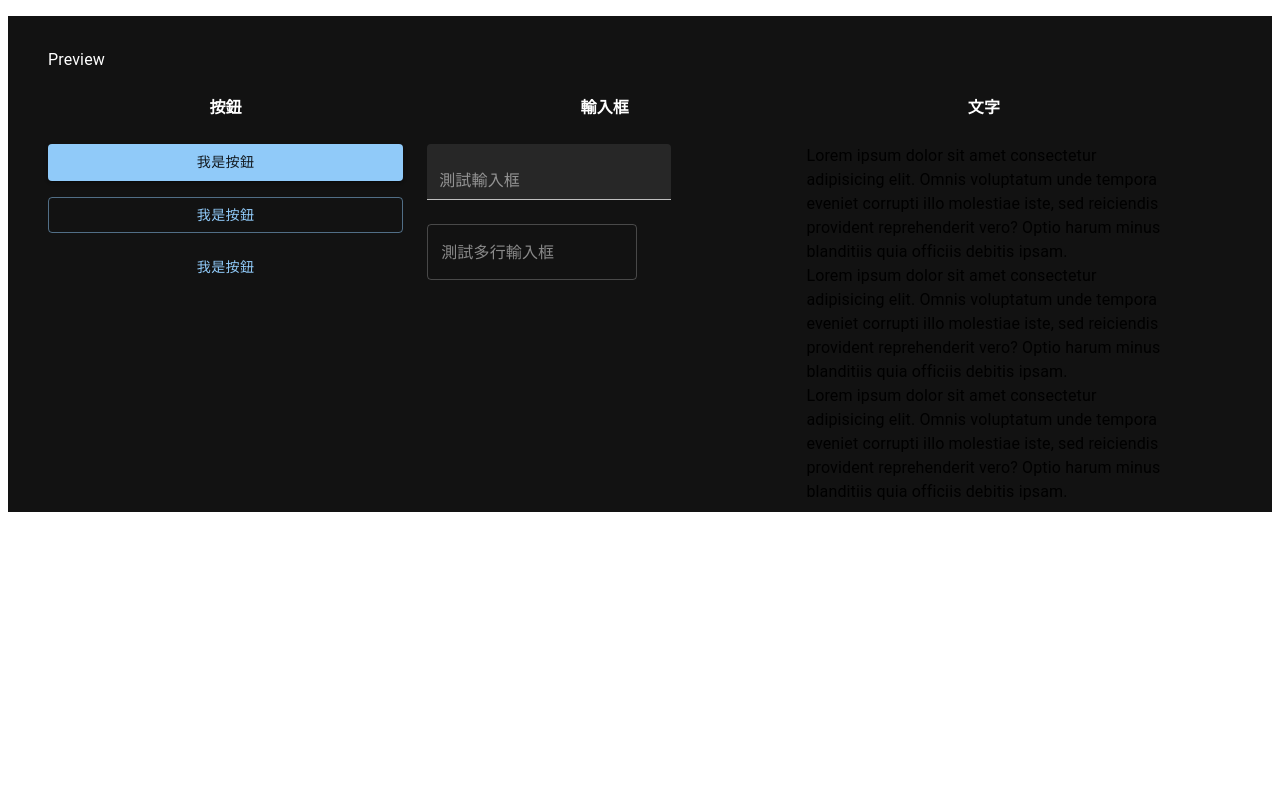
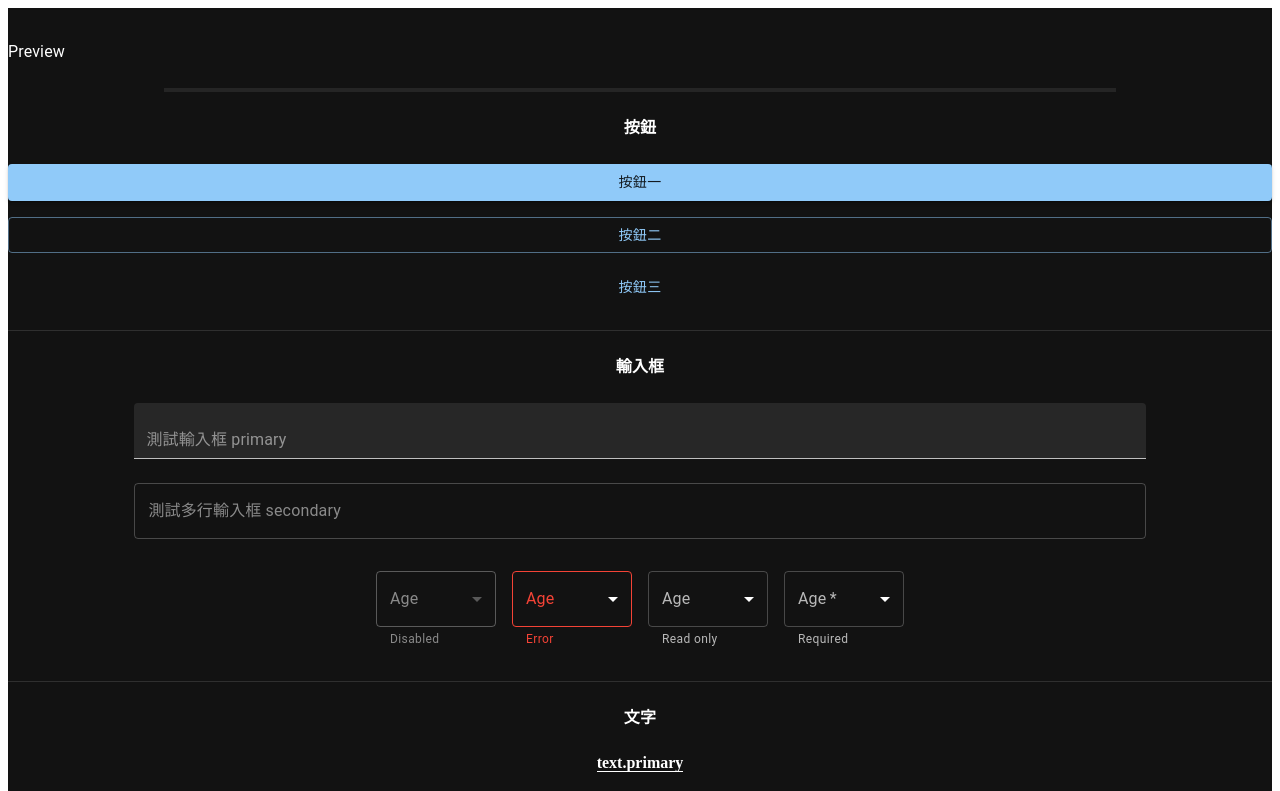
Before and after one commit to arthur-mountain/liberty-compose, a Next.js app: page /test in a window 1280 px wide. Shown: the top 791 px of the page. Built offline with nearby package versions, Linux system fonts and the light colour scheme.

Commit message:
add theme settings
add theme settings

```diff
--- a/src/container/System/SettingItem/SettingItem.tsx
+++ b/src/container/System/SettingItem/SettingItem.tsx
@@ -11,7 +11,7 @@ type Props = {
   handleChange: (e: any) => void; //_.debounce(handleChange(key), 1000)\
 }
 
-const disableColorSettingAry = ['primaryChannel', 'secondaryChannel', 'darkChannel', 'activeChannel'];
+const disableColorSettingAry = ['primaryChannel', 'secondaryChannel', 'darkChannel', 'activeChannel', 'selectedChannel'];
 
 const SettingItem = ({ title, values, isLast, handleChange }: Props) => {
   return (
@@ -40,6 +40,7 @@ const SettingItem = ({ title, values, isLast, handleChange }: Props) => {
         <Box sx={{ ml: 1 }}>
           {Object.keys(values).map(valueKey => {
             if (disableColorSettingAry.indexOf(valueKey) > -1) return;
+
             const inputType = typeof values[valueKey] === 'string' ? 'color' : 'number';
             const inputValue = inputType === 'color' ? Color(values[valueKey]).hex() : values[valueKey];
             const numberProps = inputType === 'color' ? {} : { min: " 0", max: "1", step: "0.1" };
--- a/src/container/Test/Test.tsx
+++ b/src/container/Test/Test.tsx
@@ -1,58 +1,183 @@
 import React from 'react';
+// import { useTheme } from '@mui/material/styles';
 import Box from '@mui/material/Box';
 import Button from '@mui/material/Button';
 import TextField from '@mui/material/TextField';
+import InputLabel from '@mui/material/InputLabel';
+import MenuItem from '@mui/material/MenuItem';
+import FormHelperText from '@mui/material/FormHelperText';
+import FormControl from '@mui/material/FormControl';
+import Select, { SelectChangeEvent } from '@mui/material/Select';
 import Typography from '@mui/material/Typography';
+import Divider from '@mui/material/Divider';
+import Texts from './component/Texts'
 
 const Test = () => {
+  // const theme = useTheme();
+  const [age, setAge] = React.useState('');
+
+  const handleChange = (event: SelectChangeEvent) => {
+    setAge(event.target.value as string);
+  };
+
+  const Title = ({ content }) => (
+    <Typography component='h1' sx={{ height: 'auto', color: 'text.primary', textAlign: 'center', fontWeight: 'bold', mb: 3 }}>
+      {content}
+    </Typography>
+  )
+
   return (
-    <Box sx={{ backgroundColor: 'background.default', px: 5, py: 1, mt: 2 }}>
+    <Box sx={{ backgroundColor: 'background.default', py: 1 }}>
       <Typography component='h1' sx={{ my: 3, height: 'auto', color: 'text.primary' }}>
         Preview
       </Typography>
-      <Box sx={{ display: 'flex', gap: 3, }}>
-        <Box sx={{ flexBasis: '30%' }}>
-          <Typography component='h5' sx={{ height: 'auto', color: 'text.primary', textAlign: 'center', fontWeight: 'bold', mb: 3 }}>
-            按鈕
-          </Typography>
-          <Button variant="contained" sx={{ width: '100%', mb: 2 }}>我是按鈕</Button>
-          <Button variant="outlined" sx={{ width: '100%', mb: 2 }}>我是按鈕</Button>
-          <Button variant="text" sx={{ width: '100%', mb: 2 }}>我是按鈕</Button>
+      <Divider
+        light
+        sx={{ width: '75%', mb: 3, mx: 'auto', borderWidth: '2px' }}
+      />
+      <Box sx={{ display: 'flex', flexWrap: 'wrap' }}>
+        <Box sx={{ width: '100%' }}>
+          <Title content='按鈕' />
+          <Button variant="contained" sx={{ width: '100%', mb: 2 }}>按鈕一</Button>
+          <Button variant="outlined" sx={{ width: '100%', mb: 2 }}>按鈕二</Button>
+          <Button variant="text" sx={{ width: '100%' }}>按鈕三</Button>
         </Box>
-        <Box sx={{ flexBasis: '30%' }}>
-          <Typography component='h5' sx={{ height: 'auto', color: 'text.primary', textAlign: 'center', fontWeight: 'bold', mb: 3 }}>
-            輸入框
-          </Typography>
+        <Divider sx={{ width: '100%', my: 3 }} />
+        <Box sx={{ width: '100%', textAlign: 'center' }}>
+          <Title content='輸入框' />
+          <Box>
             <TextField
               type="text"
               variant="filled"
-            placeholder="測試輸入框"
-            sx={{ mb: 3 }}
+              color="primary"
+              placeholder="測試輸入框 primary"
+              sx={{ mb: 3, width: '80%' }}
             />
+          </Box>
+          <Box>
             <TextField
               type="textArea"
               variant="outlined"
               color="secondary"
               multiline
-            placeholder="測試多行輸入框"
+              placeholder="測試多行輸入框 secondary"
+              sx={{ mb: 3, width: '80%' }}
             />
           </Box>
-        <Box sx={{ display: 'flex', flexDirection: 'column', flexBasis: '30%' }}>
-          <Typography component='h5' sx={{ height: 'auto', color: 'text.primary', textAlign: 'center', fontWeight: 'bold', mb: 3 }}>
-            文字
-          </Typography>
-          <Typography component='h1' sx={{ display: 'block', height: '100%' }}>
-            Lorem ipsum dolor sit amet consectetur adipisicing elit. Omnis voluptatum unde tempora eveniet corrupti illo molestiae iste, sed reiciendis provident reprehenderit vero? Optio harum minus blanditiis quia officiis debitis ipsam.
-          </Typography>
-          <Typography component='p' sx={{ display: 'block', height: '100%' }}>
-            Lorem ipsum dolor sit amet consectetur adipisicing elit. Omnis voluptatum unde tempora eveniet corrupti illo molestiae iste, sed reiciendis provident reprehenderit vero? Optio harum minus blanditiis quia officiis debitis ipsam.
-          </Typography>
-          <Typography component='span' sx={{ display: 'block', height: '100%' }}>
-            Lorem ipsum dolor sit amet consectetur adipisicing elit. Omnis voluptatum unde tempora eveniet corrupti illo molestiae iste, sed reiciendis provident reprehenderit vero? Optio harum minus blanditiis quia officiis debitis ipsam.
-          </Typography>
+          <Box>
+            <FormControl sx={{ m: 1, minWidth: 120 }} disabled>
+              <InputLabel id="demo-simple-select-disabled-label">Age</InputLabel>
+              <Select
+                labelId="demo-simple-select-disabled-label"
+                id="demo-simple-select-disabled"
+                value={age}
+                label="Age"
+                onChange={handleChange}
+              >
+                <MenuItem value="">
+                  <em>None</em>
+                </MenuItem>
+                <MenuItem value={10}>Ten</MenuItem>
+                <MenuItem value={20}>Twenty</MenuItem>
+                <MenuItem value={30}>Thirty</MenuItem>
+              </Select>
+              <FormHelperText>Disabled</FormHelperText>
+            </FormControl>
+            <FormControl sx={{ m: 1, minWidth: 120 }} error>
+              <InputLabel id="demo-simple-select-error-label">Age</InputLabel>
+              <Select
+                labelId="demo-simple-select-error-label"
+                id="demo-simple-select-error"
+                value={age}
+                label="Age"
+                onChange={handleChange}
+                renderValue={(value) => `⚠️  - ${value}`}
+              >
+                <MenuItem value="">
+                  <em>None</em>
+                </MenuItem>
+                <MenuItem value={10}>Ten</MenuItem>
+                <MenuItem value={20}>Twenty</MenuItem>
+                <MenuItem value={30}>Thirty</MenuItem>
+              </Select>
+              <FormHelperText>Error</FormHelperText>
+            </FormControl>
+            <FormControl sx={{ m: 1, minWidth: 120 }}>
+              <InputLabel id="demo-simple-select-readonly-label">Age</InputLabel>
+              <Select
+                labelId="demo-simple-select-readonly-label"
+                id="demo-simple-select-readonly"
+                value={age}
+                label="Age"
+                onChange={handleChange}
+                inputProps={{ readOnly: true }}
+              >
+                <MenuItem value="">
+                  <em>None</em>
+                </MenuItem>
+                <MenuItem value={10}>Ten</MenuItem>
+                <MenuItem value={20}>Twenty</MenuItem>
+                <MenuItem value={30}>Thirty</MenuItem>
+              </Select>
+              <FormHelperText>Read only</FormHelperText>
+            </FormControl>
+            <FormControl required sx={{ m: 1, minWidth: 120 }}>
+              <InputLabel id="demo-simple-select-required-label">Age</InputLabel>
+              <Select
+                labelId="demo-simple-select-required-label"
+                id="demo-simple-select-required"
+                value={age}
+                label="Age *"
+                onChange={handleChange}
+              >
+                <MenuItem value="">
+                  <em>None</em>
+                </MenuItem>
+                <MenuItem value={10}>Ten</MenuItem>
+                <MenuItem value={20}>Twenty</MenuItem>
+                <MenuItem value={30}>Thirty</MenuItem>
+              </Select>
+              <FormHelperText>Required</FormHelperText>
+            </FormControl>
           </Box>
         </Box>
+        <Divider sx={{ width: '100%', my: 3 }} />
+        <Box sx={{ width: '100%' }}>
+          <Title content='文字' />
+          <Texts
+            texts={[
+              { type: 'h1', color: 'text.primary' },
+              { type: 'p', color: 'text.secondary' },
+              { type: 'span', color: 'text.disabled' },
+              { type: 'p', color: 'text.icon' },
+              { type: 'p', color: 'primary.main' },
+              { type: 'p', color: 'primary.dark' },
+              { type: 'p', color: 'primary.light' },
+              { type: 'blank' },
+              { type: 'p', color: 'secondary.main' },
+              { type: 'p', color: 'secondary.dark' },
+              { type: 'p', color: 'secondary.light' },
+              { type: 'blank' },
+              { type: 'p', color: 'success.main' },
+              { type: 'p', color: 'success.dark' },
+              { type: 'p', color: 'success.light' },
+              { type: 'blank' },
+              { type: 'p', color: 'info.main' },
+              { type: 'p', color: 'info.dark' },
+              { type: 'p', color: 'info.light' },
+              { type: 'blank' },
+              { type: 'p', color: 'warning.main' },
+              { type: 'p', color: 'warning.dark' },
+              { type: 'p', color: 'warning.light' },
+              { type: 'blank' },
+              { type: 'p', color: 'error.main' },
+              { type: 'p', color: 'error.dark' },
+              { type: 'p', color: 'error.light' },
+            ]}
+          />
         </Box>
+      </Box>
+    </Box >
   )
 }
 
--- /dev/null
+++ b/src/container/Test/component/Texts.tsx
@@ -0,0 +1,40 @@
+import React from 'react';
+import Typography from '@mui/material/Typography';
+import Box from '@mui/material/Box';
+import Divider from '@mui/material/Divider';
+
+// type use temp any
+type Props = {
+  texts: { type: any, color?: string }[];
+}
+
+const Texts = ({ texts }: Props) => {
+  return (
+    <>
+      {texts.map(({ type, color }, index) => {
+        if (type === 'blank') {
+          return (
+            <Divider key={`${type}-${index}`} sx={{ width: '100%', color: '#fff', my: 3 }}>
+              --------------------------------
+            </Divider>
+          )
+        }
+
+        return (
+          <Box key={color} sx={{ color, textAlign: 'center' }}>
+            <Box sx={{ mb: 2 }}>
+              <b style={{ borderBottom: `1px solid #fff`}}>
+                {color}
+              </b>
+            </Box>
+            <Typography component={type} sx={{ mb: 2 }}>
+              Lorem ipsum dolor sit amet consectetur adipisicing elit. Omnis voluptatum unde tempora eveniet corrupti illo molestiae iste, sed reiciendis provident reprehenderit vero? Optio harum minus blanditiis quia officiis debitis ipsam.
+            </Typography>
+          </Box>
+        )
+      })}
+    </>
+  )
+}
+
+export default Texts
```
Also changed, not shown: src/container/System/System.tsx (+43 -4 lines). Lines whose indentation alone changed are shown as unchanged.
